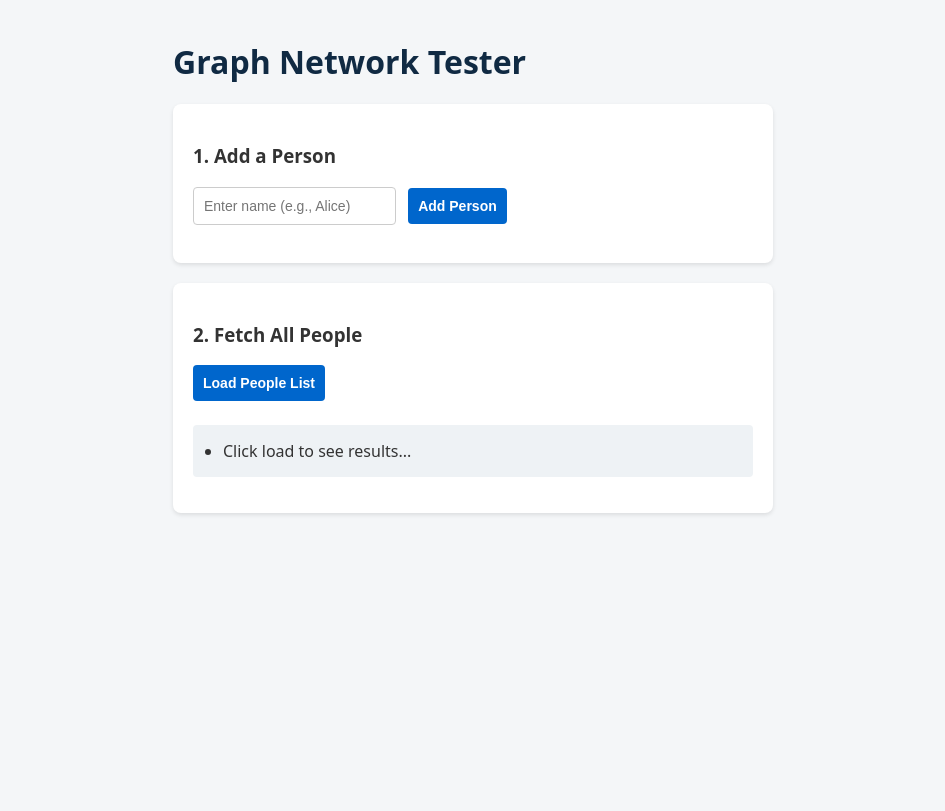
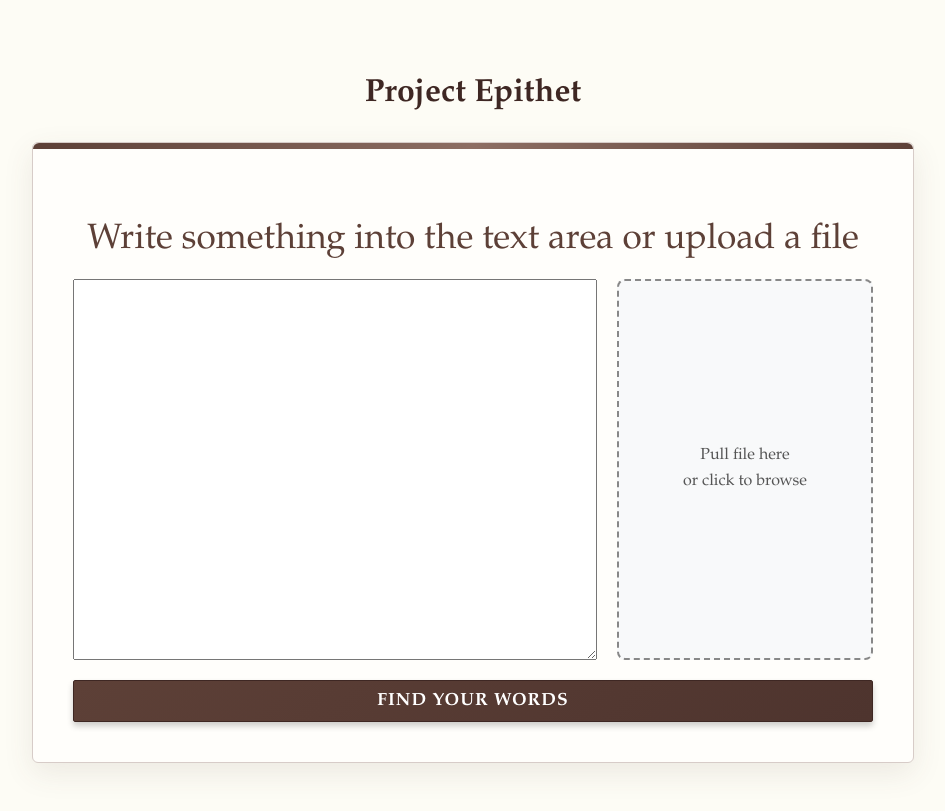
Before and after one commit to Janos33/Project-Epithet, a Flask app: page / in a window 1280 px wide. Shown: the whole page, without its empty margins (167-1112 px from the left). Before the commit the page ends 515 px from the top, so only its background shows below. Run offline with Flask 3, Linux system fonts and the light colour scheme.

Commit message:
Set up basic web page layout and directory structure.

```diff
--- /dev/null
+++ b/build_database.py
@@ -0,0 +1,3 @@
+import os
+from neo4j import GraphDatabase
+from sentence_transformers import SentenceTransformer
--- a/compose.yaml
+++ b/compose.yaml
@@ -13,12 +13,12 @@ services:
       watch:
         - action: sync
           path: .
-          target: /app
+          target: /code
         - action: rebuild
           path: requirements.txt
 
   neo4j:
-    image: neo4j:latest
+    image: neo4j:5.26-community
     ports:
       - "7474:7474" # HTTP Browser UI
       - "7687:7687" # Bolt protocol connection
--- /dev/null
+++ b/static/style.css
@@ -0,0 +1,330 @@
+
+:root {
+    --bg-color: #fdfcf5;
+    --card-bg: #fffefb;
+    --primary-brown: #5d4037;
+    --accent-gold: #d4a017;
+    --text-main: #3e2723;
+    --text-muted: #8d6e63;
+    --border-color: #d7ccc8;
+    --shadow-soft: rgba(93, 64, 55, 0.1);
+    --switch-bg-off: #d7ccc8;
+    --switch-bg-on: #5d4037;
+}
+
+body {
+    font-family: 'Book Antiqua', 'Palatino Linotype', 'Georgia', serif;
+    background-color: var(--bg-color);
+    color: var(--text-main);
+    padding: 40px 20px;
+    line-height: 1.6;
+}
+
+form {
+    background: var(--card-bg);
+    padding: 40px;
+    max-width: 800px;
+    margin: auto;
+    border: 1px solid var(--border-color);
+    border-radius: 6px;
+    box-shadow: 0 10px 30px var(--shadow-soft);
+    position: relative;
+}
+
+form::before {
+    content: "";
+    position: absolute;
+    top: 0;
+    left: 0;
+    right: 0;
+    height: 6px;
+    background: linear-gradient(90deg, var(--primary-brown), #8d6e63, var(--primary-brown));
+    border-radius: 6px 6px 0 0;
+}
+
+h2 {
+    text-align: center;
+    margin-bottom: 10px;
+    color: var(--primary-brown);
+    font-size: 2.2em;
+    font-weight: normal;
+}
+
+p.subtitle {
+    text-align: center;
+    color: var(--text-muted);
+    font-style: italic;
+    margin-bottom: 40px;
+}
+
+.category-title {
+    font-size: 1.5em;
+    color: var(--accent-gold);
+    border-bottom: 2px solid var(--border-color);
+    margin-top: 40px;
+    margin-bottom: 20px;
+    padding-bottom: 5px;
+    text-transform: uppercase;
+    letter-spacing: 1px;
+}
+
+
+
+.form-section {
+    margin-bottom: 25px;
+    padding: 20px;
+    background: #fff;
+    border: 1px solid rgba(0,0,0,0.05);
+    border-radius: 6px;
+    transition: all 0.3s ease;
+
+    position: relative;
+    z-index: 1;
+}
+
+.form-section:hover, .form-section:focus-within {
+    box-shadow: 0 4px 12px rgba(0,0,0,0.08);
+    border-color: var(--border-color);
+
+    z-index: 10;
+}
+
+
+.header-row {
+    display: flex;
+    justify-content: space-between;
+    align-items: center;
+    margin-bottom: 15px;
+}
+
+.header-row label {
+    font-size: 1.2em;
+    font-weight: bold;
+    color: var(--primary-brown);
+    margin: 0;
+}
+
+.switch-wrapper {
+    display: flex;
+    align-items: center;
+    gap: 10px;
+}
+.switch {
+    position: relative;
+    display: inline-block;
+    width: 50px;
+    height: 26px;
+}
+.switch input { opacity: 0; width: 0; height: 0; }
+.slider-switch {
+    position: absolute;
+    cursor: pointer;
+    top: 0; left: 0; right: 0; bottom: 0;
+    background-color: var(--switch-bg-off);
+    transition: .4s;
+    border-radius: 34px;
+}
+.slider-switch:before {
+    position: absolute;
+    content: "";
+    height: 20px; width: 20px;
+    left: 3px; bottom: 3px;
+    background-color: white;
+    transition: .4s;
+    border-radius: 50%;
+    box-shadow: 0 2px 4px rgba(0,0,0,0.2);
+}
+input:checked + .slider-switch { background-color: var(--accent-gold); }
+input:checked + .slider-switch:before { transform: translateX(24px); }
+.switch-label {
+    font-size: 0.9em;
+    font-weight: bold;
+    color: var(--text-muted);
+}
+
+
+.slider-wrapper {
+    display: flex;
+    align-items: center;
+    gap: 15px;
+    background: rgba(255,255,255,0.5);
+    padding: 5px 10px;
+    border-radius: 20px;
+}
+.slider-wrapper span {
+    font-size: 0.9em;
+    color: var(--text-muted);
+    font-weight: bold;
+    min-width: 85px;
+    text-align: right;
+}
+
+input[type="range"] {
+    -webkit-appearance: none; appearance: none; width: 150px; background: transparent; cursor: pointer;
+}
+input[type="range"]:focus { outline: none; }
+
+
+input[type="range"]::-webkit-slider-runnable-track { width: 100%; height: 6px; cursor: pointer; background: #bcaaa4; border-radius: 3px; }
+input[type="range"]::-moz-range-track { width: 100%; height: 6px; cursor: pointer; background: #bcaaa4; border-radius: 3px; }
+
+
+input[type="range"]::-webkit-slider-thumb { height: 18px; width: 18px; border-radius: 50%; background: var(--primary-brown); border: 2px solid #fff; cursor: pointer; -webkit-appearance: none; margin-top: -6px; box-shadow: 0 1px 3px rgba(0,0,0,0.3); transition: transform 0.1s; }
+input[type="range"]::-moz-range-thumb { height: 18px; width: 18px; border: 2px solid #fff; border-radius: 50%; background: var(--primary-brown); cursor: pointer; box-shadow: 0 1px 3px rgba(0,0,0,0.3); transition: transform 0.1s; }
+
+input[type="range"]::-webkit-slider-thumb:hover { transform: scale(1.2); background: var(--accent-gold); }
+input[type="range"]::-moz-range-thumb:hover { transform: scale(1.2); background: var(--accent-gold); }
+
+
+input[type="text"] {
+    width: 100%; padding: 12px; border: 1px solid var(--border-color); border-radius: 4px; background-color: #fffcf8; font-family: inherit; font-size: 1rem; color: var(--text-main); box-sizing: border-box;
+}
+input[type="text"]:focus { outline: none; border-color: var(--accent-gold); box-shadow: 0 0 8px rgba(212, 160, 23, 0.2); }
+
+
+.clean-number-input {
+    width: 100%; padding: 10px; border: 1px solid var(--border-color); border-radius: 4px; background: #fffcf8; color: var(--text-main); font-family: inherit; font-size: 1rem; box-sizing: border-box; text-align: center;
+}
+.clean-number-input:focus { outline: none; border-color: var(--accent-gold); box-shadow: 0 0 5px rgba(212, 160, 23, 0.2); }
+
+.year-range-container { display: flex; gap: 15px; align-items: center; justify-content: center; }
+
+.input-content { transition: all 0.5s ease; filter: blur(0); opacity: 1; }
+.disabled-input { opacity: 0.3; pointer-events: none; filter: grayscale(100%) blur(1px); }
+
+.autocomplete-container {
+    position: relative;
+    z-index: 100;
+}
+
+.autocomplete-list {
+    position: absolute;
+    top: 100%;
+    left: 0;
+    right: 0;
+
+
+    z-index: 9999;
+
+    background-color: #fff;
+    border: 1px solid var(--accent-gold);
+    border-radius: 0 0 4px 4px;
+    max-height: 250px;
+    overflow-y: auto;
+
+
+    box-shadow: 0 10px 30px rgba(0,0,0,0.3);
+    margin-top: 2px;
+}
+
+.autocomplete-item {
+    padding: 12px 15px;
+    cursor: pointer;
+    border-bottom: 1px solid #f0f0f0;
+    font-size: 0.95rem;
+    color: var(--text-main);
+    background-color: #fff;
+}
+
+.autocomplete-item:hover {
+    background-color: #fff8e1;
+}
+
+.static-option {
+    border-left: 3px solid var(--accent-gold);
+}
+
+.tags {
+    display: flex;
+    flex-wrap: wrap;
+    gap: 8px;
+    padding: 8px;
+    border: 1px solid var(--border-color);
+    border-radius: 4px;
+    background: #fffcf8;
+    min-height: 52px;
+    box-sizing: border-box;
+    position: relative;
+    z-index: 2;
+}
+
+.tags input {
+    background: transparent;
+    border: none;
+    box-shadow: none;
+    padding: 5px;
+    flex: 1;
+    min-width: 120px;
+    margin: 0;
+    font-family: inherit;
+    font-size: 1rem;
+    color: var(--text-main);
+}
+
+.tag {
+    background-color: #efebe9;
+    color: var(--primary-brown);
+    border: 1px solid #d7ccc8;
+    padding: 5px 12px;
+    border-radius: 3px;
+    font-size: 0.9em;
+    display: flex;
+    align-items: center;
+    gap: 8px;
+    white-space: nowrap;
+}
+
+.tag span {
+    cursor: pointer;
+    font-weight: bold;
+    color: #a1887f;
+    padding: 0 4px;
+}
+
+.tag span:hover {
+    color: #b71c1c;
+}
+
+button { padding: 9px; border-radius: 2px; cursor: pointer; font-size: 1.1em; font-family: inherit; font-weight: bold; text-transform: uppercase; letter-spacing: 1px; transition: all 0.3s; }
+button[type="submit"] { background: linear-gradient(135deg, var(--primary-brown), #4e342e); color: #fff; border: 1px solid #3e2723; width: 100%; box-shadow: 0 4px 6px rgba(0,0,0,0.2); }
+button[type="submit"]:hover { background: linear-gradient(135deg, #6d4c41, #5d4037); transform: translateY(-2px); }
+button[type="button"]:hover { background: #efebe9 !important; color: var(--primary-brown) !important; border-color: var(--primary-brown) !important; }
+
+/* Places the textarea and drop zone side-by-side */
+.input-group {
+    display: flex;
+    justify-content: flex-start; /* Centers them on the page */
+    align-items: stretch;    /* Makes the drop zone match the height of the text area */
+    gap: 20px;               /* Space between the text area and file box */
+}
+
+/* Styles the drop zone box */
+.file-drop-zone {
+    width: 300px;
+    border: 2px dashed #888;
+    border-radius: 8px;
+    background-color: #f8f9fa;
+    display: flex;
+    justify-content: center;
+    align-items: center;
+    text-align: center;
+    position: relative;
+    color: #555;
+    transition: background-color 0.2s ease;
+}
+
+.file-drop-zone:hover {
+    background-color: #e9ecef;
+    border-color: #333;
+}
+
+/* Hides the ugly default file button, but keeps it clickable and droppable */
+.file-drop-zone input[type="file"] {
+    position: absolute;
+    width: 100%;
+    height: 100%;
+    top: 0;
+    left: 0;
+    opacity: 0;
+    cursor: pointer;
+}
--- a/templates/index.html
+++ b/templates/index.html
@@ -3,96 +3,38 @@
 <head>
     <meta charset="UTF-8">
     <meta name="viewport" content="width=device-width, initial-scale=1.0">
-    <title>Neo4j + Flask Tester</title>
-    <style>
-        body {
-            font-family: system-ui, -apple-system, sans-serif;
-            max-width: 600px;
-            margin: 40px auto;
-            padding: 0 20px;
-            background-color: #f4f6f8;
-            color: #333;
-        }
-        h1 { color: #102a43; }
-        .card {
-            background: white;
-            padding: 20px;
-            margin-bottom: 20px;
-            border-radius: 8px;
-            box-shadow: 0 2px 4px rgba(0,0,0,0.1);
-        }
-        input, button {
-            padding: 10px;
-            font-size: 14px;
-            margin-right: 8px;
-            margin-bottom: 8px;
-            border: 1px solid #ccc;
-            border-radius: 4px;
-        }
-        button {
-            background-color: #0066cc;
-            color: white;
-            border: none;
-            cursor: pointer;
-            font-weight: bold;
-        }
-        button:hover { background-color: #004999; }
-        ul { background: #eef2f5; padding: 15px 30px; border-radius: 4px; }
-        .status { margin-top: 10px; font-weight: bold; color: #0066cc; }
-    </style>
+    <title>Project Epithet</title>
+    <link rel="stylesheet" href="../static/style.css">
 </head>
 <body>
 
-    <h1>Graph Network Tester</h1>
+    <div>
+        <h1 style="text-align: center;">Project Epithet</h1>
 
-    <!-- Card 1: Add Person -->
-    <div class="card">
-        <h3>1. Add a Person</h3>
-        <input type="text" id="personName" placeholder="Enter name (e.g., Alice)">
-        <button onclick="addPerson()">Add Person</button>
-        <div id="addStatus" class="status"></div>
+        <!-- CRITICAL: enctype is required to upload files -->
+        <form action="/results" method="POST" enctype="multipart/form-data">
+
+            <div class="form-content">
+                <h2 style="text-align: center;">Write something into the text area or upload a file</h2>
+
+                <!-- New flex container to hold text and file side-by-side -->
+                <div class="input-group">
+                    <textarea name="user_text" id="user_text" rows="25" cols="75"></textarea>
+
+                    <!-- File Drop Zone -->
+                    <div class="file-drop-zone">
+                        <span>Pull file here<br>or click to browse</span>
+                        <input type="file" name="user_file" id="user_file">
+                    </div>
+                </div>
+
+                <div style="text-align: center; margin-top: 20px;">
+                    <button type="submit" id="generate_button">Find your words</button>
+                </div>
+            </div>
+
+        </form>
     </div>
 
-    <!-- Card 2: List People -->
-    <div class="card">
-        <h3>2. Fetch All People</h3>
-        <button onclick="loadPeople()">Load People List</button>
-        <ul id="peopleList"><li>Click load to see results...</li></ul>
-    </div>
-
-    <script>
-        // 1. Send GET request to Flask route /add-person/<name>
-        async function addPerson() {
-            const nameInput = document.getElementById('personName');
-            const name = nameInput.value.trim();
-            if (!name) return alert('Please enter a name');
-
-            const response = await fetch(`/add-person/${encodeURIComponent(name)}`);
-            const data = await response.json();
-
-            document.getElementById('addStatus').innerText = data.message || "Created!";
-            nameInput.value = '';
-            loadPeople(); // Auto refresh list
-        }
-
-        // 2. Fetch array from Flask route /people
-        async function loadPeople() {
-            const response = await fetch('/people');
-            const data = await response.json();
-
-            const listElement = document.getElementById('peopleList');
-            listElement.innerHTML = '';
-
-            if (data.people && data.people.length > 0) {
-                data.people.forEach(person => {
-                    const li = document.createElement('li');
-                    li.textContent = person;
-                    listElement.appendChild(li);
-                });
-            } else {
-                listElement.innerHTML = '<li>No people found in Neo4j.</li>';
-            }
-        }
-    </script>
 </body>
 </html>
```
Also changed, not shown: db.py (deleted, +0 -49 lines), init.py (renamed from app.py, +9 -6 lines), requirements.txt (+6 -1 lines), templates/results.html (added, +75 -0 lines), README.txt (added), process_word.py (added), 3 other files.
